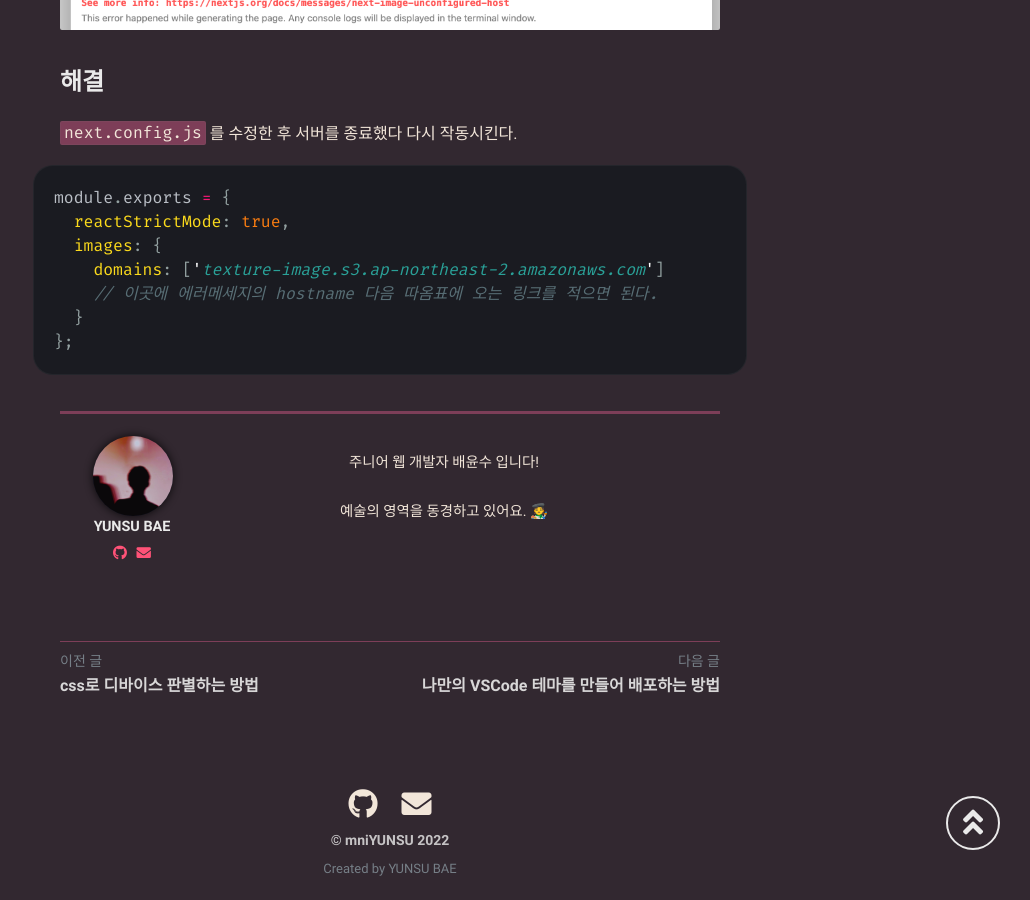
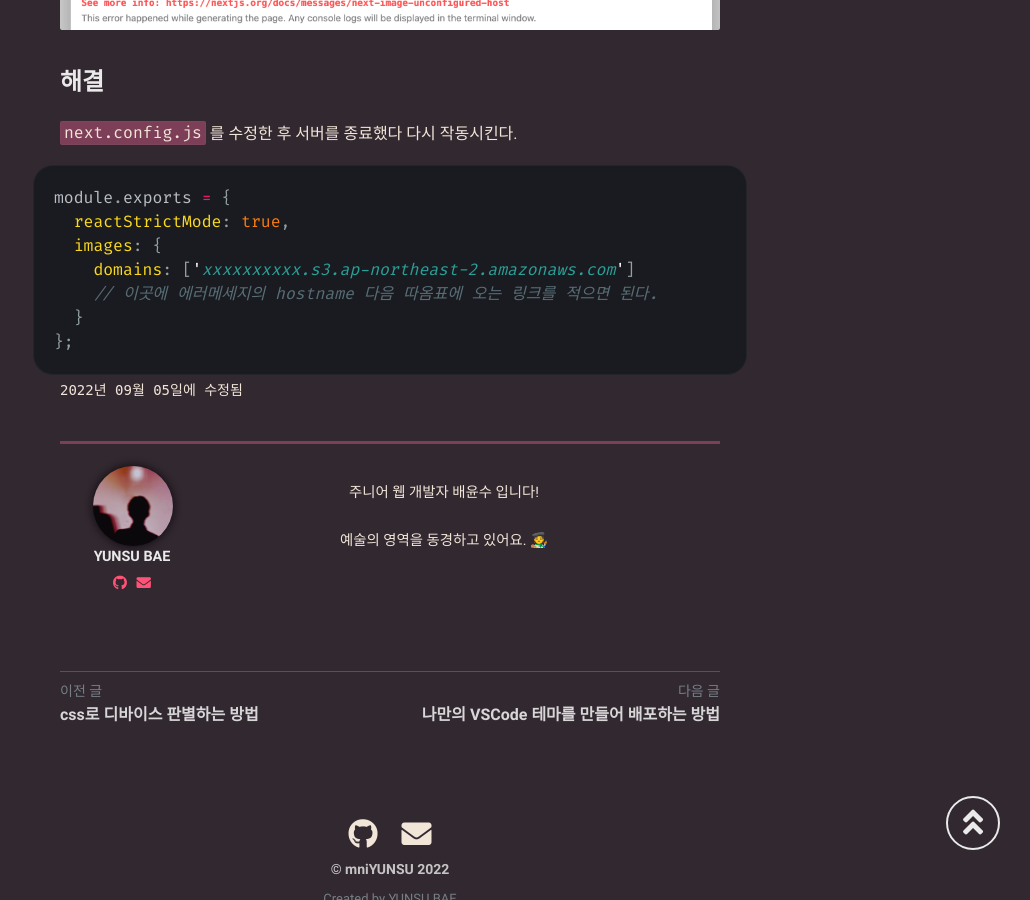
Before and after one commit to mniYUNSU/mniYUNSU.github.io, a Jekyll site: the page built from _posts/next-image-error/2022-08-25-next-image-error.md, in a window 1280 px wide and 900 px high, scrolled down 632 px. Shown: the whole window, without its empty margins (250-1280 px from the left). Built offline with Jekyll 4.4.1, drawn with Linux system fonts in a browser that asks for light colours; some web fonts are replaced; comment, search, counter and statistics services are not loaded.

Commit message:
edit image

```diff
--- a/_posts/next-image-error/2022-08-25-next-image-error.md
+++ b/_posts/next-image-error/2022-08-25-next-image-error.md
@@ -2,6 +2,7 @@
 layout: post
 title: Next.js Error Invalid src prop {url} on `next/image`
 date: 2022-08-25 09:29:20 +07:00
+modified: 2022-09-05 09:29:20 +07:00
 categories: [Next.js Essentials]
 tags: [Next.js, Error]
 description: 외부에서 이미지 파일을 불러왔을 때 발생하는 에러.
@@ -23,7 +24,7 @@ description: 외부에서 이미지 파일을 불러왔을 때 발생하는 에
 module.exports = {
   reactStrictMode: true,
   images: {
-    domains: ['texture-image.s3.ap-northeast-2.amazonaws.com']
+    domains: ['xxxxxxxxxx.s3.ap-northeast-2.amazonaws.com']
     // 이곳에 에러메세지의 hostname 다음 따옴표에 오는 링크를 적으면 된다.
   }
 };
```
Also changed, not shown: images/next-image-error1.png, 1 other file.
